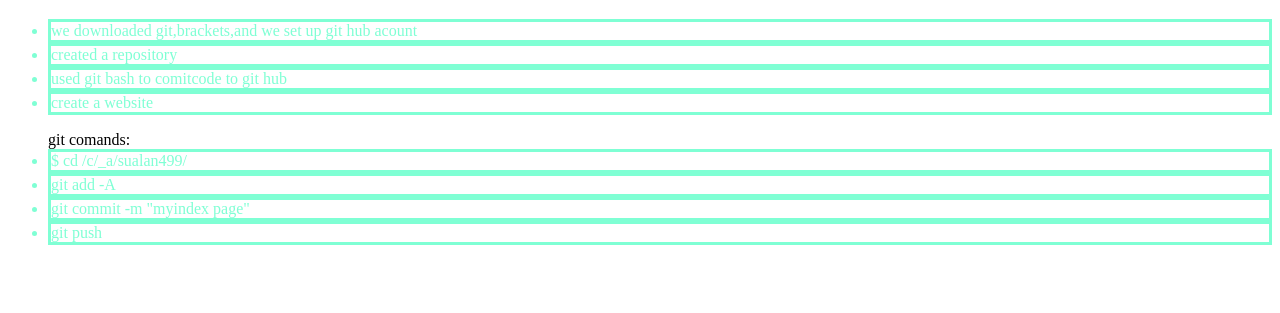
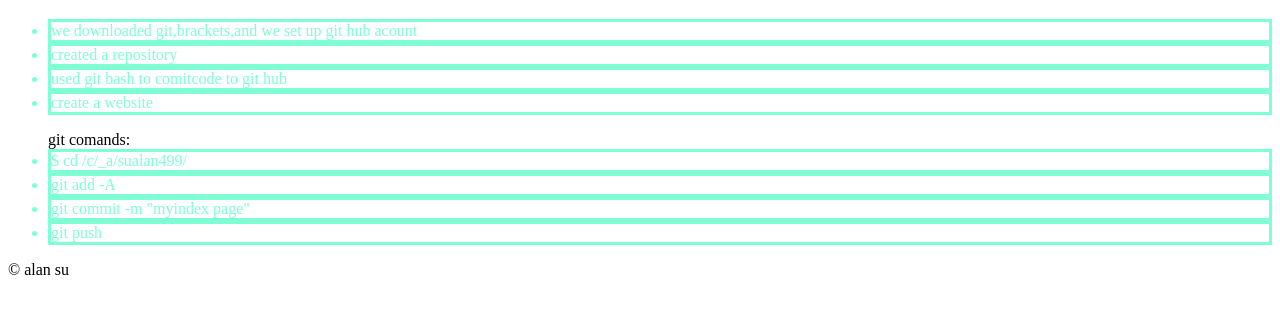
Before and after one commit to sualan499/sualan499.github.io, a plain HTML site: page first.html in a window 1280 px wide. Shown: the part 61-374 px from the top of the page. Drawn offline with Linux system fonts and the light colour scheme.

Commit message:
my index page

```diff
--- a/first.html
+++ b/first.html
@@ -41,8 +41,7 @@ git comands:
     </ul>
 
 
-
-
+&#169; alan su
 
 
 </body>
```
Also changed, not shown: tag2_text.html (+1 -0 lines).
